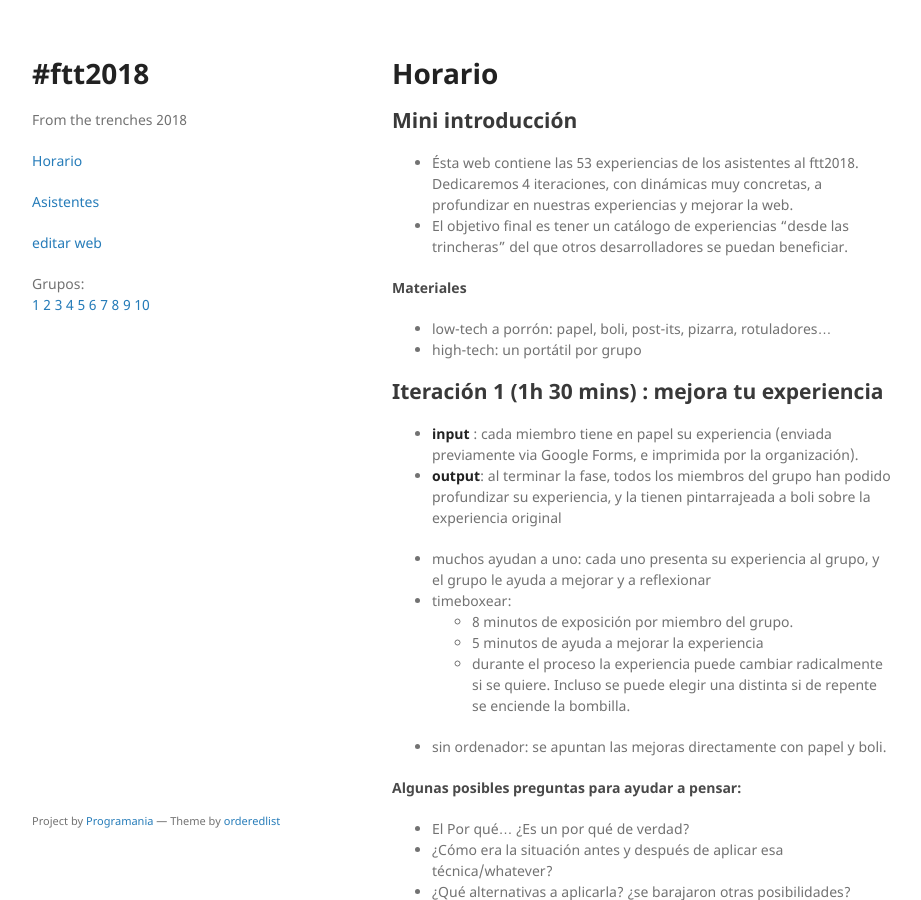
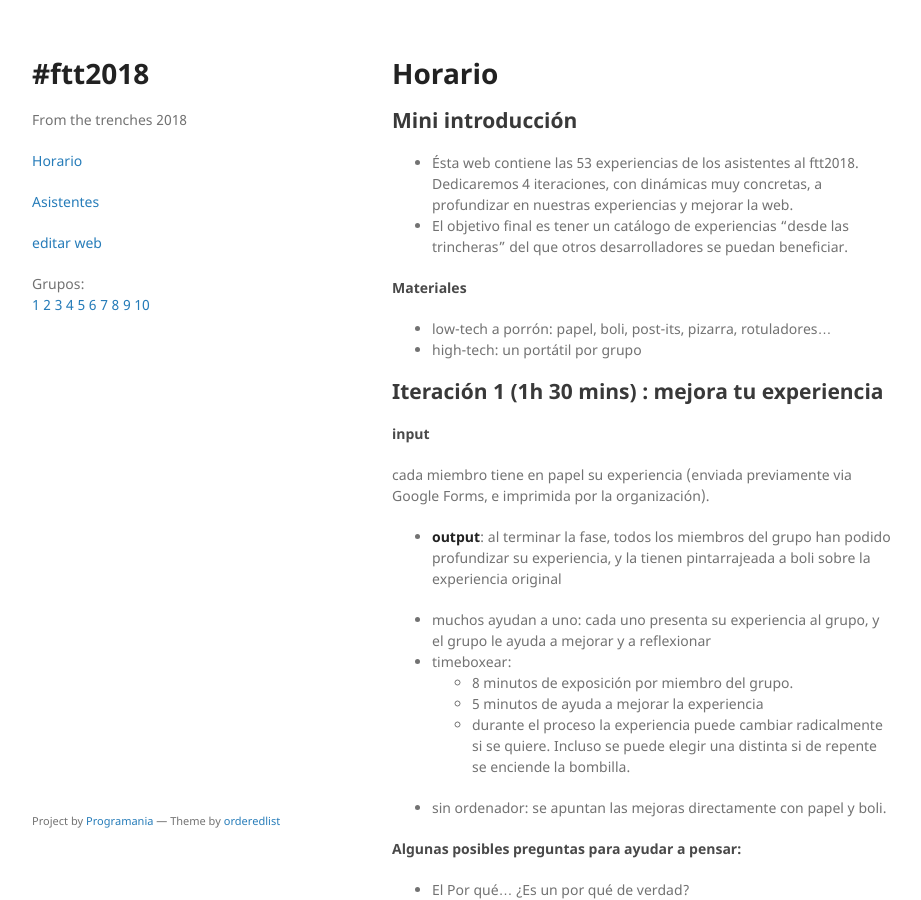
Before and after one commit to xala3pa/ftt2018, a Jekyll site: the page built from horario.md, in a window 1280 px wide and 900 px high. Shown: the whole window, without its empty margins (178-1099 px from the left). Built offline with Jekyll 4.4.1, drawn with Linux system fonts in a browser that asks for light colours; our own code applies the rules of GitHub Pages for plain Markdown files.

```diff
--- a/horario.md
+++ b/horario.md
@@ -11,7 +11,9 @@
 
 ## Iteración 1 (1h 30 mins) : mejora tu experiencia
 
-- **input** : cada miembro tiene en papel su experiencia (enviada previamente via Google Forms, e imprimida por la organización).
+#### input
+cada miembro tiene en papel su experiencia (enviada previamente via Google Forms, e imprimida por la organización).
+
 - **output**: al terminar la fase, todos los miembros del grupo han podido profundizar su experiencia, y la tienen pintarrajeada a boli sobre la experiencia original
 
 - muchos ayudan a uno: cada uno presenta su experiencia al grupo, y el grupo le ayuda a mejorar y a reflexionar
```
